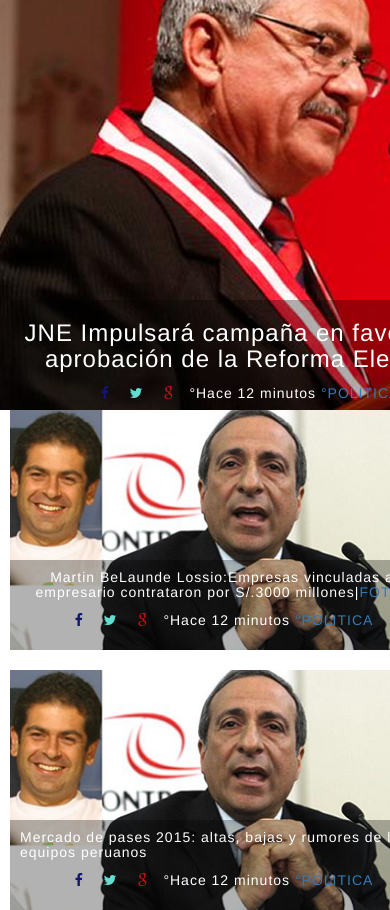
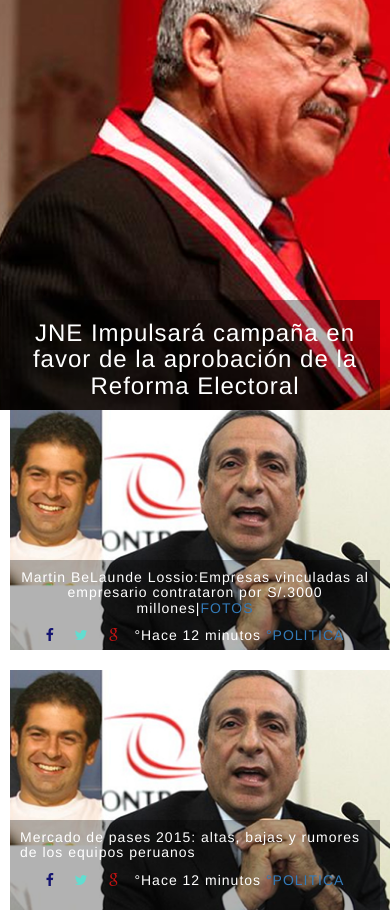
Before and after one commit to DaniniSC/la-republica, a plain HTML site: page index.html in a window 390 px wide. Shown: the part 807-1717 px from the top of the page. Drawn offline with nearby package versions, Linux system fonts and the light colour scheme; files whose address does not match are found by name.

Commit message:
Arreglo de las sombras de index

```diff
--- a/css/home.css
+++ b/css/home.css
@@ -89,6 +89,10 @@
 
 	.greenpeace{
 		margin-left: 35px;
+	}
+
+	.shadow, .shadow-segundario{
+		width: 100% !important;
 	}
 }
 
```
